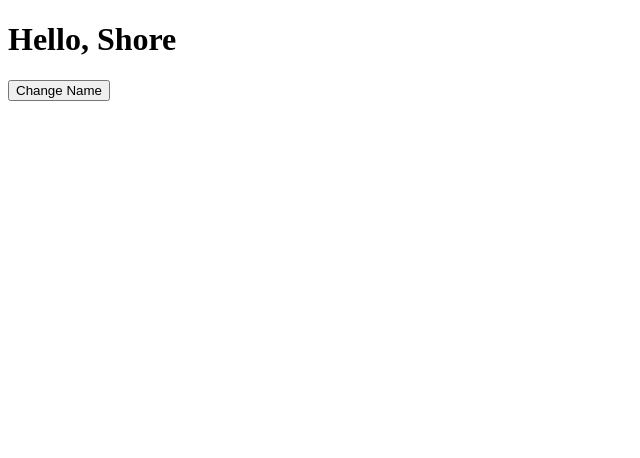
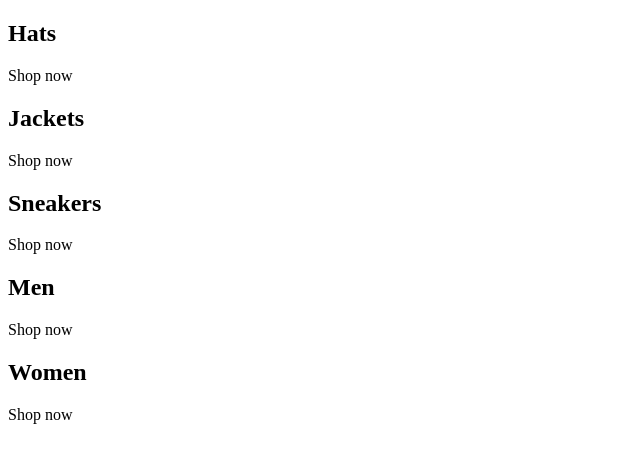
Before and after one commit to rafiurrafi/react-bootcamp, a React (Create React App) app: page / in a window 1280 px wide. Shown: the top 458 px of the page, without its empty margins (0-640 px from the left). Built offline with nearby package versions, Linux system fonts and the light colour scheme; the HTML template or start-up script is replaced by a standard one.

Commit message:
crown - from the begining

```diff
--- a/src/monster/app.jsx
+++ b/src/monster/app.jsx
@@ -1,25 +1,38 @@
-import {Component} from "react"
-class App extends Component {
-    constructor(props){
-        super(props);
-        this.state = {
-            name : "Shore"
-        }
-        this.changeName = this.changeName.bind(this)
-    }
-    changeName(){
-        const names = ["Google", "Facebook", "Apple"];
-        const random = Math.floor(Math.random() * names.length)
-        const name = names[random];
-        this.setState({name : name})
-    }
-    render() {
-        return <div>
-            <h1>Hello, {this.state.name}</h1>
-            <button onClick={this.changeName}>Change Name</button>
+const App = () => {
+    return (
+        <div className="category-containers">
+        <div className="category-container">
+            <div className="category-body-container">
+                <h2>Hats</h2>
+                <p>Shop now</p>
+            </div>
         </div>
-    }
+            <div className="category-container">
+                <div className="category-body-container">
+                    <h2>Jackets</h2>
+                    <p>Shop now</p>
+                </div>
+            </div>
+            <div className="category-container">
+                <div className="category-body-container">
+                    <h2>Sneakers</h2>
+                    <p>Shop now</p>
+                </div>
+            </div>
+            <div className="category-container">
+                <div className="category-body-container">
+                    <h2>Men</h2>
+                    <p>Shop now</p>
+                </div>
+            </div>
+            <div className="category-container">
+                <div className="category-body-container">
+                    <h2>Women</h2>
+                    <p>Shop now</p>
+                </div>
+            </div>
+        </div>
+     );
 }
 
-
 export default App;
```
